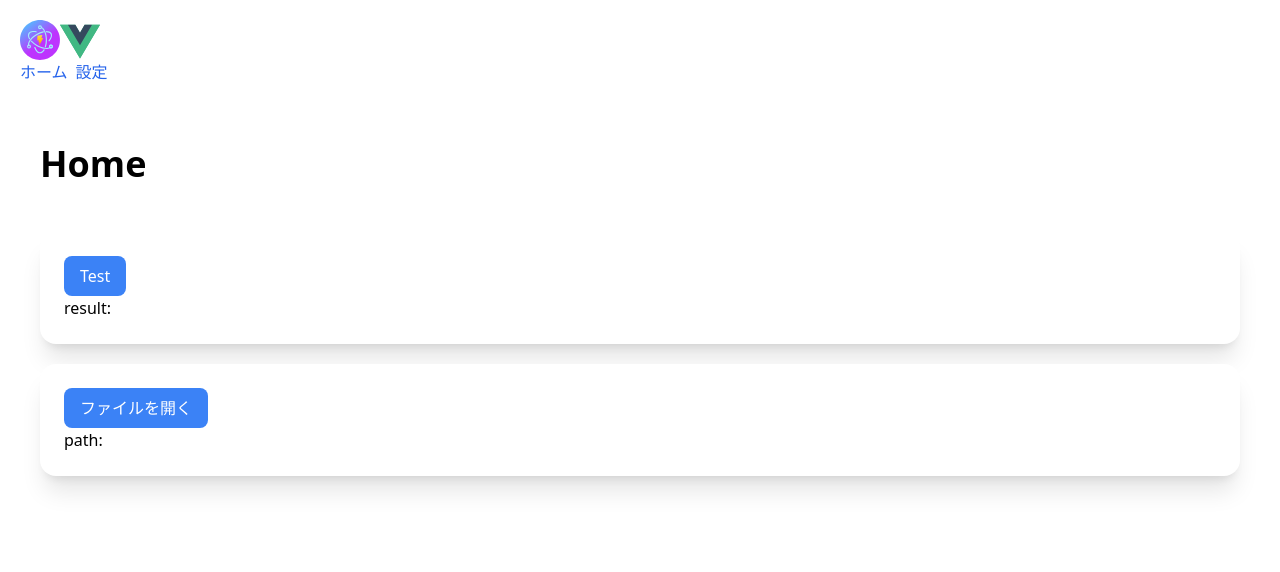
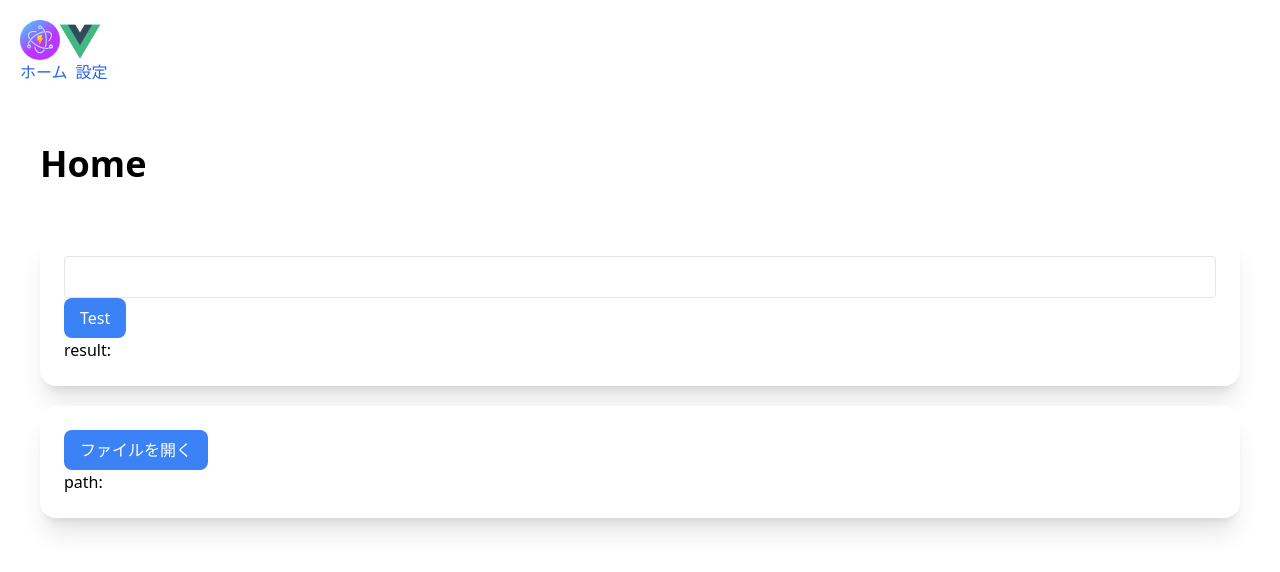
Before and after one commit to applecider-it/electron-test, a Vue app in the folder vue/: page /#/ in a window 1280 px wide. Shown: the top 572 px of the page. Built offline with nearby package versions, Linux system fonts and the light colour scheme.

Commit message:
テキストボックス

```diff
--- a/vue/src/pages/Home.vue
+++ b/vue/src/pages/Home.vue
@@ -4,9 +4,10 @@ import { ref } from 'vue'
 const result = ref("")
 const fileContent = ref("")
 const filePath = ref("")
+const textInput = ref("")
 
 const testFunc = async () => {
-  result.value = await window.ipcRenderer.invoke('get-data', 'Val1');
+  result.value = await window.ipcRenderer.invoke('get-data', textInput.value);
 }
 
 const openFile = async () => {
@@ -22,6 +23,7 @@ const openFile = async () => {
   <h2 class="app-h2">Home</h2>
 
   <div class="app-card">
+    <input type="text" v-model="textInput" class="app-form-input" />
     <button type="button" @click="testFunc" class="app-btn-primary">Test</button>
     <p>result: {{ result }}</p>
   </div>
```
